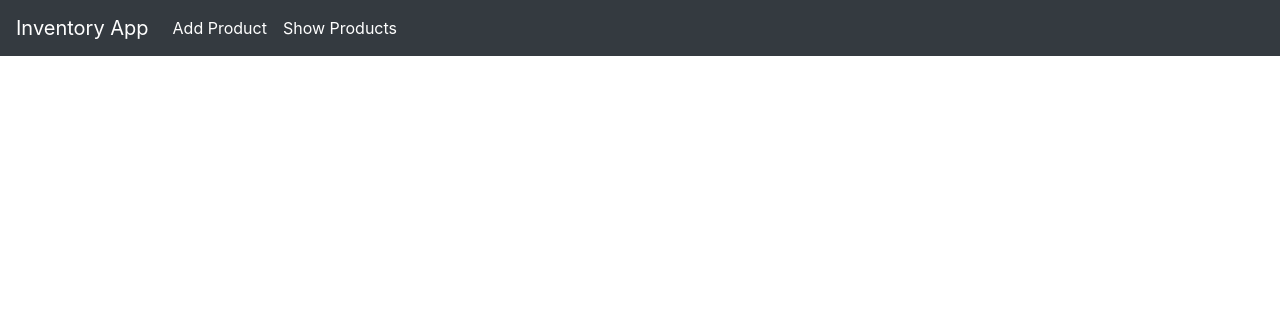
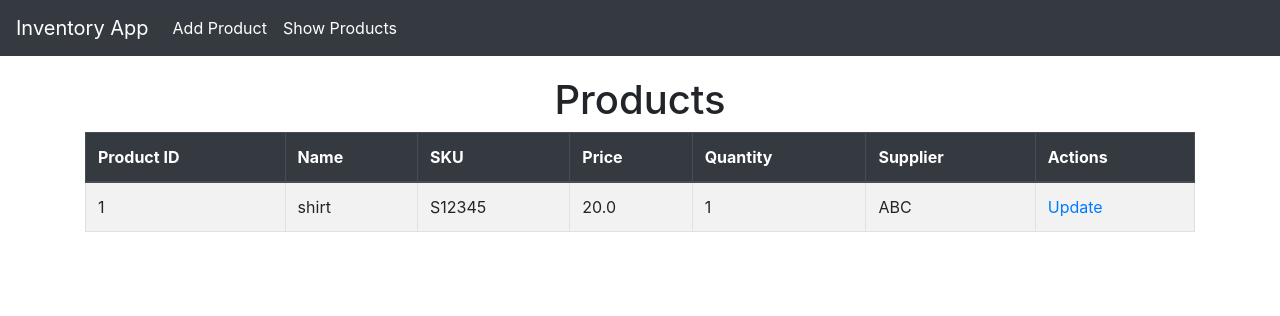
Before and after one commit to jaunewick/django-inventory-management-system, a Django app: page /list/ in a window 1280 px wide. Shown: the top 316 px of the page. Run offline with Django 5.2, Linux system fonts and the light colour scheme; data comes from the database, SQL or seed files in the repository; both versions use the stored data as it was after the commit.

Commit message:
Added Product List view table

```diff
--- a/invProject/invApp/templates/invApp/product_form.html
+++ b/invProject/invApp/templates/invApp/product_form.html
@@ -7,6 +7,7 @@
 <form method="POST" class="jumbotron">
     {% csrf_token %}
     {{form}}
+    <br>
     <button class="btn btn-success btn-block" type="submit">Save Product</button>
 </form>
 {% endblock %}
--- a/invProject/invApp/templates/invApp/product_list.html
+++ b/invProject/invApp/templates/invApp/product_list.html
@@ -1 +1,35 @@
 {% extends "invApp/layout.html" %}
+
+{% block title %} Product List{% endblock %}
+
+{% block content %}
+    <h1 class="text-center">Products</h1>
+    <table class="table table-bordered table-striped">
+        <thead class="thead-dark">
+            <tr>
+                <th>Product ID</th>
+                <th>Name</th>
+                <th>SKU</th>
+                <th>Price</th>
+                <th>Quantity</th>
+                <th>Supplier</th>
+                <th>Actions</th>
+            </tr>
+        </thead>
+        <tbody>
+            {% for product in products %}
+            <tr>
+                <td>{{product.product_id}}</td>
+                <td>{{product.name}}</td>
+                <td>{{product.sku}}</td>
+                <td>{{product.price}}</td>
+                <td>{{product.quantity}}</td>
+                <td>{{product.supplier}}</td>
+                <td>
+                    <a href="{% url 'product_update' product.product_id %}">Update</a>
+                </td>
+            </tr>
+            {% endfor %}
+        </tbody>
+    </table>
+{% endblock %}
```
Also changed, not shown: invProject/db.sqlite3.
